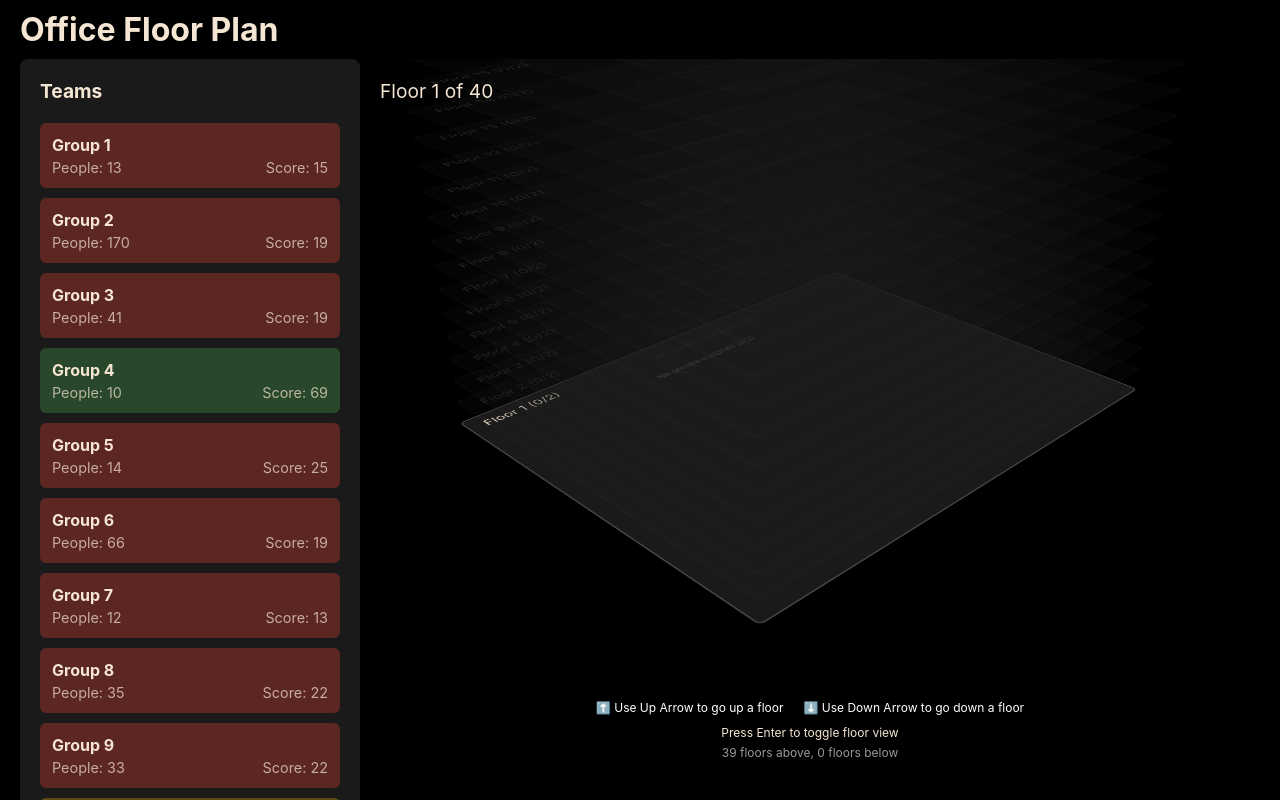
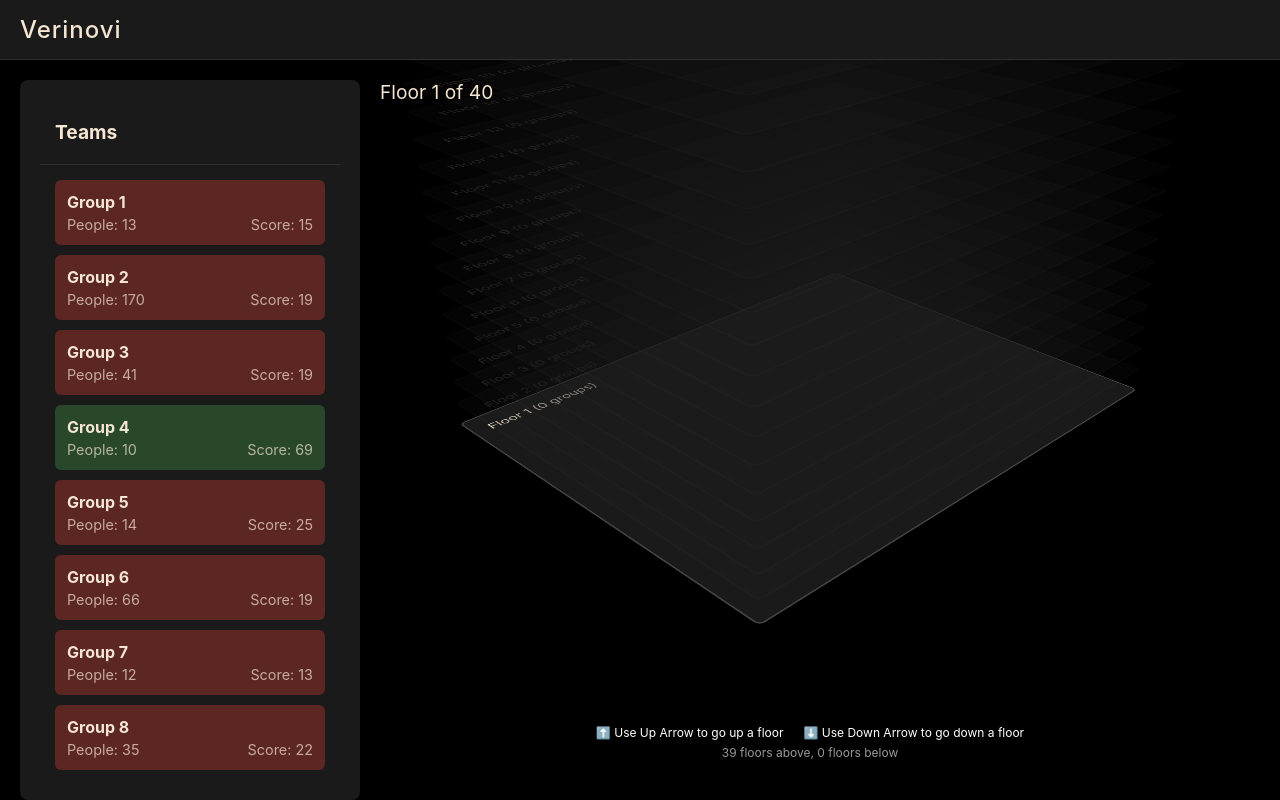
Before and after one commit to matt-james-morgan/csv_test, a React (Create React App) app: page / in a window 1280 px wide. Built offline with nearby package versions, Linux system fonts and the light colour scheme.

Commit message:
floor details adjusment

```diff
--- a/src/App.js
+++ b/src/App.js
@@ -4,6 +4,7 @@ import FloorPlan from './components/FloorPlan';
 import MatrixList from './components/MatrixList';
 import { DndProvider } from 'react-dnd';
 import { HTML5Backend } from 'react-dnd-html5-backend';
+import GroupModal from './components/GroupModal';
 
 function App() {
   const [floorData, setFloorData] = useState(
@@ -13,6 +14,8 @@ function App() {
     }))
   );
   const [matrixData, setMatrixData] = useState([]);
+  const [collaborationData, setCollaborationData] = useState([]);
+  const [selectedGroup, setSelectedGroup] = useState(null);
 
   useEffect(() => {
     const loadCSVData = async () => {
@@ -45,6 +48,19 @@ function App() {
 
         console.log('Transformed Matrix Data:', transformedMatrixData);
         setMatrixData(transformedMatrixData);
+
+        // Load collaboration data
+        const collabResponse = await fetch(`${process.env.PUBLIC_URL}/Group Cross Collab.csv`);
+        const collabText = await collabResponse.text();
+        const parsedCollabData = Papa.parse(collabText, {
+          header: false,
+          skipEmptyLines: true
+        }).data;
+
+        // Remove the first column (People #) and first row (headers)
+        const cleanedData = parsedCollabData.slice(1).map(row => row.slice(2));
+        setCollaborationData(cleanedData);
+
       } catch (error) {
         console.error('Error loading CSV:', error);
       }
@@ -53,36 +69,76 @@ function App() {
     loadCSVData();
   }, []);
 
+  const getCollaborationScore = (group1, group2) => {
+    if (!collaborationData.length) return 0;
+
+    // Extract group numbers from headers (assuming format "Group X")
+    const getGroupNumber = (header) => parseInt(header.replace('Group ', '')) - 1;
+
+    const index1 = getGroupNumber(group1.header);
+    const index2 = getGroupNumber(group2.header);
+
+    // Get score from the matrix (try both combinations as it's symmetric)
+    const score1 = parseInt(collaborationData[index1][index2]) || 0;
+    const score2 = parseInt(collaborationData[index2][index1]) || 0;
+
+    return Math.max(score1, score2);
+  };
+
+  const calculateFloorScore = (groups) => {
+    if (groups.length <= 1) return 0;
+
+    let totalScore = 0;
+    let pairCount = 0;
+
+    // Calculate scores between each pair of groups
+    for (let i = 0; i < groups.length; i++) {
+      for (let j = i + 1; j < groups.length; j++) {
+        totalScore += getCollaborationScore(groups[i], groups[j]);
+        pairCount++;
+      }
+    }
+
+    // Return average score
+    return pairCount > 0 ? Math.round(totalScore / pairCount) : 0;
+  };
+
   const handleFloorDrop = (group, floorId) => {
-    console.log('Handling group drop:', { group, floorId });
     setFloorData(prevFloorData => {
-      const newFloorData = prevFloorData.map(floor => {
+      return prevFloorData.map(floor => {
         if (floor.floor_id === floorId) {
-          // Check if floor already has 2 groups
-          if (floor.groups.length >= 2) {
-            console.log('Floor already has maximum groups');
-            return floor; // Don't add more groups
-          }
-
-          // Check if group is already on this floor
           if (floor.groups.some(g => g.header === group.header)) {
-            console.log('Group already exists on this floor');
             return floor;
           }
 
-          console.log('Adding group to floor:', floorId);
+          const newGroups = [...floor.groups, group];
+          const collaborationScore = calculateFloorScore(newGroups);
+
           return {
             ...floor,
-            groups: [...floor.groups, group]
+            groups: newGroups,
+            collaborationScore
           };
         }
         return floor;
       });
-      console.log('Updated floor data:', newFloorData);
-      return newFloorData;
     });
   };
 
+  const handleFloorClear = (floorId) => {
+    setFloorData(prevFloorData => {
+      return prevFloorData.map(floor => {
+        if (floor.floor_id === floorId) {
+          return {
+            ...floor,
+            groups: [],
+            collaborationScore: 0
+          };
+        }
+        return floor;
+      });
+    });
+  };
 
   return (
     <DndProvider backend={HTML5Backend}>
@@ -94,13 +150,23 @@ function App() {
         display: 'flex',
         flexDirection: 'column'
       }}>
-        <h1 style={{
-          margin: '10px 20px',
-          flex: '0 0 auto',
-          color: '#f5e6d3'
+        <header style={{
+          backgroundColor: '#1a1a1a',
+          padding: '15px 20px',
+          borderBottom: '1px solid rgba(245, 230, 211, 0.1)',
+          display: 'flex',
+          alignItems: 'center'
         }}>
-          Office Floor Plan
-        </h1>
+          <h1 style={{
+            color: '#f5e6d3',
+            margin: 0,
+            fontSize: '1.5em',
+            fontWeight: '500',
+            letterSpacing: '1px'
+          }}>
+            Verinovi
+          </h1>
+        </header>
 
         <div style={{
           display: 'flex',
@@ -109,8 +175,7 @@ function App() {
           padding: '0 20px 20px 20px'
         }}>
           <MatrixList matrixData={matrixData} />
-
-          <div className="floor-container" style={{
+          <div style={{
             flex: 1,
             position: 'relative',
             overflow: 'hidden'
@@ -118,9 +183,18 @@ function App() {
             <FloorPlan
               floorData={floorData}
               handleFloorDrop={handleFloorDrop}
+              handleFloorClear={handleFloorClear}
+              onGroupSelect={setSelectedGroup}
             />
           </div>
         </div>
+
+        {selectedGroup && (
+          <GroupModal
+            group={selectedGroup}
+            onClose={() => setSelectedGroup(null)}
+          />
+        )}
       </div>
     </DndProvider>
   );
--- a/src/components/Floor.js
+++ b/src/components/Floor.js
@@ -5,19 +5,16 @@ function Floor({
   id,
   floorNumber,
   groups = [],
+  collaborationScore,
   onDrop,
-  style,
-  onKeyDown,
-  tabIndex
+  onClear,
+  onShowDetail,
+  style
 }) {
   const [selectedGroup, setSelectedGroup] = useState(null);
+
   const handleDrop = (e) => {
     e.preventDefault();
-    if (groups.length >= 2) {
-      console.log('Floor is at maximum capacity');
-      return;
-    }
-
     try {
       const groupData = e.dataTransfer.getData('application/json');
       if (!groupData) {
@@ -33,121 +30,79 @@ function Floor({
   };
 
   const handleDragOver = (e) => {
-    if (groups.length < 2) {
     e.preventDefault();
-    }
-  };
-
-  const getGroupColor = (score) => {
-    if (score >= 60) return 'rgba(76, 175, 80, 0.3)';
-    if (score >= 40) return 'rgba(255, 193, 7, 0.3)';
-    return 'rgba(244, 67, 54, 0.3)';
   };
 
   return (
-    <>
     <div
       onDrop={handleDrop}
       onDragOver={handleDragOver}
-        onKeyDown={onKeyDown}
-        tabIndex={tabIndex}
+      onKeyDown={(e) => {
+        if (e.key === 'Enter') {
+          console.log('Enter pressed on floor:', id);
+          onShowDetail(id);
+        }
+      }}
+      tabIndex={0}
       style={{
         padding: '20px',
         borderRadius: '8px',
         position: 'relative',
         cursor: 'pointer',
         minHeight: '120px',
-          opacity: groups.length >= 2 ? 0.7 : 1,
+        outline: 'none',
         ...style
       }}
     >
       <div style={{
+        display: 'flex',
+        justifyContent: 'space-between',
+        alignItems: 'center'
+      }}>
+        <div style={{
           color: '#f5e6d3',
           fontSize: '1.2em',
-          position: 'absolute',
-          top: '10px',
-          left: '20px',
-          zIndex: 1
         }}>
-          Floor {floorNumber} ({groups.length}/2)
+          Floor {floorNumber} ({groups.length} groups)
+          {groups.length > 1 && (
+            <span style={{
+              marginLeft: '10px',
+              fontSize: '0.9em',
+              opacity: 0.8
+            }}>
+              Avg. Collaboration: {collaborationScore}
+            </span>
+          )}
         </div>
 
-        <div style={{
-          marginTop: '40px',
-          display: 'flex',
-          flexDirection: 'column',
-          gap: '10px',
-          padding: '0 10px'
-        }}>
-          {groups.map((group, index) => (
-            <div
-              key={`${group.header}-${index}`}
+        {groups.length > 0 && (
+          <button
+            onClick={() => onClear(id)}
             style={{
-                backgroundColor: getGroupColor(group.avgScore),
-                padding: '12px',
-                borderRadius: '6px',
-                cursor: 'pointer'
+              background: 'rgba(244, 67, 54, 0.3)',
+              border: 'none',
+              color: '#f5e6d3',
+              padding: '4px 8px',
+              borderRadius: '4px',
+              cursor: 'pointer',
+              fontSize: '0.8em',
+              transition: 'background-color 0.2s',
             }}
-              onClick={() => {
-                console.log('Group clicked:', group);
-                setSelectedGroup(group);
-              }}
+            onMouseOver={(e) => e.target.style.background = 'rgba(244, 67, 54, 0.5)'}
+            onMouseOut={(e) => e.target.style.background = 'rgba(244, 67, 54, 0.3)'}
           >
-              <div style={{
-                color: '#f5e6d3',
-                fontWeight: 'bold',
-                marginBottom: '4px'
-              }}>
-                {group.header}
-              </div>
-              <div style={{
-                display: 'flex',
-                justifyContent: 'space-between',
-                color: '#f5e6d3',
-                fontSize: '0.9em',
-                opacity: 0.7
-              }}>
-                <span>People: {group.peopleCount}</span>
-                <span>Score: {group.avgScore}</span>
-              </div>
-            </div>
-          ))}
-          {groups.length === 0 && (
-            <div style={{
-              color: '#f5e6d3',
-              opacity: 0.5,
-              fontSize: '0.9em',
-              width: '100%',
-              textAlign: 'center',
-              marginTop: '10px'
-            }}>
-              No groups assigned (0/2)
-            </div>
+            Clear Floor
+          </button>
         )}
-        </div>
       </div>
 
       {selectedGroup && (
-        <>
-          <div
-            style={{
-              position: 'fixed',
-              top: 0,
-              left: 0,
-              right: 0,
-              bottom: 0,
-              backgroundColor: 'rgba(0, 0, 0, 0.85)',
-              zIndex: 1000
-            }}
-            onClick={() => setSelectedGroup(null)}
-          />
         <GroupModal
           group={selectedGroup}
           onClose={() => setSelectedGroup(null)}
         />
-        </>
       )}
-    </>
+    </div>
   );
 }
 
--- a/src/components/FloorDetail.js
+++ b/src/components/FloorDetail.js
@@ -1,75 +1,105 @@
 import React from 'react';
 
-function FloorDetail({ floor, onClose, onGroupClick }) {
-  if (!floor) return null;
 
-  const getGroupColor = (type) => {
-    const GROUP_COLORS = {
-      project: 'rgba(255, 205, 210, 0.8)',
-      department: 'rgba(200, 230, 201, 0.8)',
-      team: 'rgba(227, 242, 253, 0.8)'
-    };
-    return GROUP_COLORS[type] || 'rgba(189, 189, 189, 0.8)';
+function FloorDetail({ floor, onClose, onClear, onGroupSelect }) {
+  const getGroupColor = (score) => {
+    if (score >= 60) return 'rgba(76, 175, 80, 0.3)';
+    if (score >= 40) return 'rgba(255, 193, 7, 0.3)';
+    return 'rgba(244, 67, 54, 0.3)';
   };
 
   return (
     <div style={{
-      position: 'fixed',
-      top: 0,
-      left: 0,
-      right: 0,
-      bottom: 0,
-      backgroundColor: 'rgba(0, 0, 0, 0.85)',
-      zIndex: 1000,
-      display: 'flex',
-      justifyContent: 'center',
-      alignItems: 'center'
+      position: 'absolute',
+      top: '50%',
+      left: '50%',
+      transform: 'translate(-50%, -50%)',
+      backgroundColor: '#1a1a1a',
+      padding: '20px',
+      borderRadius: '8px',
+      width: '60%',
+      maxHeight: '70vh',
+      overflow: 'auto',
+      boxShadow: '0 4px 6px rgba(0, 0, 0, 0.1)',
+      zIndex: 1000
     }}>
       <div style={{
-        backgroundColor: '#2a2a2a',
-        borderRadius: '12px',
-        padding: '30px',
-        width: '80%',
-        maxWidth: '800px',
-        maxHeight: '80vh',
-        overflow: 'auto',
-        position: 'relative'
+        display: 'flex',
+        justifyContent: 'space-between',
+        alignItems: 'center',
+        marginBottom: '20px'
       }}>
+        <h2 style={{
+          color: '#f5e6d3',
+          margin: 0,
+          fontSize: '1.2em'
+        }}>
+          Floor {floor.floor_id} ({floor.groups.length} groups)
+          {floor.groups.length > 1 && (
+            <span style={{
+              marginLeft: '10px',
+              fontSize: '0.8em',
+              opacity: 0.8
+            }}>
+              Avg. Collaboration: {floor.collaborationScore}
+            </span>
+          )}
+        </h2>
+        <div>
+          {floor.groups.length > 0 && (
+            <button
+              onClick={() => onClear(floor.floor_id)}
+              style={{
+                background: 'rgba(244, 67, 54, 0.3)',
+                border: 'none',
+                color: '#f5e6d3',
+                padding: '6px 12px',
+                borderRadius: '4px',
+                cursor: 'pointer',
+                marginRight: '10px',
+                fontSize: '0.8em',
+                transition: 'background-color 0.2s',
+              }}
+              onMouseOver={(e) => e.target.style.background = 'rgba(244, 67, 54, 0.5)'}
+              onMouseOut={(e) => e.target.style.background = 'rgba(244, 67, 54, 0.3)'}
+            >
+              Clear Floor
+            </button>
+          )}
           <button
             onClick={onClose}
             style={{
-            position: 'absolute',
-            top: '20px',
-            right: '20px',
-            background: 'none',
+              background: 'rgba(255, 255, 255, 0.1)',
               border: 'none',
               color: '#f5e6d3',
-            fontSize: '24px',
-            cursor: 'pointer'
+              padding: '6px 12px',
+              borderRadius: '4px',
+              cursor: 'pointer',
+              fontSize: '0.8em',
+              transition: 'background-color 0.2s',
             }}
+            onMouseOver={(e) => e.target.style.background = 'rgba(255, 255, 255, 0.2)'}
+            onMouseOut={(e) => e.target.style.background = 'rgba(255, 255, 255, 0.1)'}
           >
-          ×
+            Back
           </button>
-
-        <h2 style={{ color: '#f5e6d3', marginBottom: '20px' }}>
-          Floor {floor.floor_number} Details
-        </h2>
+        </div>
+      </div>
 
       <div style={{
         display: 'grid',
-          gridTemplateColumns: 'repeat(auto-fill, minmax(250px, 1fr))',
+        gridTemplateColumns: 'repeat(auto-fill, minmax(200px, 1fr))',
         gap: '15px',
-          marginTop: '20px'
+        padding: '15px 0'
       }}>
-          {floor.groups && floor.groups.length > 0 ? (
-            floor.groups.map((group, index) => (
+        {floor.groups.map((group, index) => (
           <div
-                key={`${group.name}-${index}`}
-                onClick={() => onGroupClick(group)}
+            key={`${group.header}-${index}`}
+            onClick={() => onGroupSelect(group)}
             style={{
-                  padding: '15px',
-                  backgroundColor: getGroupColor(group.type),
-                  borderRadius: '8px',
+              backgroundColor: getGroupColor(group.avgScore),
+              padding: '12px',
+              borderRadius: '6px',
               cursor: 'pointer',
               transition: 'transform 0.2s',
               ':hover': {
@@ -78,27 +108,25 @@ function FloorDetail({ floor, onClose, onGroupClick }) {
             }}
           >
             <div style={{
-                  color: '#1a1a1a',
+              color: '#f5e6d3',
               fontWeight: 'bold',
-                  fontSize: '1.1em',
-                  marginBottom: '5px'
+              marginBottom: '6px',
+              fontSize: '1em'
             }}>
-                  {group.name}
+              {group.header}
             </div>
             <div style={{
-                  color: '#333',
-                  fontSize: '0.9em'
+              display: 'flex',
+              justifyContent: 'space-between',
+              color: '#f5e6d3',
+              fontSize: '0.8em',
+              opacity: 0.7
             }}>
-                  {group.type}
+              <span>People: {group.peopleCount}</span>
+              <span>Score: {group.avgScore}</span>
             </div>
           </div>
-            ))
-          ) : (
-            <div style={{ color: '#f5e6d3', opacity: 0.7 }}>
-              No groups assigned to this floor
-            </div>
-          )}
-        </div>
+        ))}
       </div>
     </div>
   );
--- a/src/components/FloorPlan.js
+++ b/src/components/FloorPlan.js
@@ -1,8 +1,6 @@
 import React, { useState, useEffect } from 'react';
 import Floor from './Floor';
 import FloorDetail from './FloorDetail';
-
-
 
 const getDominantTeamColor = (groups) => {
   if (!groups || groups.length === 0) return '#1a1a1a';
@@ -15,7 +13,6 @@ const getDominantTeamColor = (groups) => {
   const dominantType = Object.entries(typeCounts)
     .sort(([,a], [,b]) => b - a)[0][0];
 
-  // Define group type colors with lower opacity for floor backgrounds
   const GROUP_COLORS = {
     project: 'rgba(255, 205, 210, 0.15)',    // Light red
     department: 'rgba(200, 230, 201, 0.15)', // Light green
@@ -25,54 +22,41 @@ const getDominantTeamColor = (groups) => {
   return GROUP_COLORS[dominantType] || '#1a1a1a';
 };
 
-function FloorPlan({ floorData, handleFloorDrop}) {
+function FloorPlan({ floorData, handleFloorDrop, handleFloorClear, onGroupSelect }) {
   const [currentFloorIndex, setCurrentFloorIndex] = useState(0);
-  const [isVerticalView, setIsVerticalView] = useState(false);
   const [selectedFloor, setSelectedFloor] = useState(null);
-
-  console.log('FloorPlan rendering with floorData:', floorData);
 
   useEffect(() => {
     const handleKeyPress = (e) => {
       if (e.key === 'Enter') {
-        setIsVerticalView(prev => !prev);
-        setSelectedFloor(null);
+        const currentFloor = floorData[currentFloorIndex];
+        console.log('Enter pressed, showing details for floor:', currentFloor);
+        setSelectedFloor(currentFloor);
       } else if (e.key === 'ArrowUp' && currentFloorIndex < floorData.length - 1) {
-        setIsVerticalView(false);
         setSelectedFloor(null);
         setCurrentFloorIndex(prev => prev + 1);
       } else if (e.key === 'ArrowDown' && currentFloorIndex > 0) {
-        setIsVerticalView(false);
         setSelectedFloor(null);
         setCurrentFloorIndex(prev => prev - 1);
+      } else if (e.key === 'Escape') {
+        setSelectedFloor(null);
       }
     };
 
     window.addEventListener('keydown', handleKeyPress);
     return () => window.removeEventListener('keydown', handleKeyPress);
-  }, [currentFloorIndex, floorData.length]);
-
-
-
-  const handleFloorClick = (floor) => {
-    console.log('Floor clicked:', floor);
-    console.log('Floor employees:', floor.employees);
-    setSelectedFloor(floor);
-  };
-
-  const handleKeyDown = (event, floor) => {
-    if (event.key === 'Enter') {
-      event.preventDefault();
-      setSelectedFloor(floor);
-    }
-  };
+  }, [currentFloorIndex, floorData]);
 
   const handleCloseDetail = () => {
     setSelectedFloor(null);
   };
 
+  const handleFloorClearWithDetailClose = (floorId) => {
+    handleFloorClear(floorId);
+    setSelectedFloor(null);
+  };
+
   return (
-    <>
     <div className="floor-plan-container" style={{
       perspective: '1500px',
       height: '100%',
@@ -92,8 +76,6 @@ function FloorPlan({ floorData, handleFloorDrop}) {
         Floor {currentFloorIndex + 1} of 40
       </div>
 
-
-
       <div style={{
         position: 'relative',
         width: '100%',
@@ -107,7 +89,6 @@ function FloorPlan({ floorData, handleFloorDrop}) {
         pointerEvents: selectedFloor ? 'none' : 'auto'
       }}>
         {floorData.map((floor, index) => {
-            console.log(`in floordata.map ${JSON.stringify(floor.groups)}`);
           const isCurrent = index === currentFloorIndex;
           const relativeIndex = index - currentFloorIndex;
           const verticalOffset = relativeIndex * 30;
@@ -121,20 +102,13 @@ function FloorPlan({ floorData, handleFloorDrop}) {
                 position: 'absolute',
                 width: '70%',
                 height: '70%',
-                  transform: isCurrent && isVerticalView
-                    ? `
-                      rotateX(0deg)
-                      rotateZ(0deg)
-                      translate3d(0, -100px, 0)
-                      scale(1.2)
-                    `
-                    : `
+                transform: `
                   rotateX(60deg)
                   rotateZ(-45deg)
                   translate3d(0, -50px, ${verticalOffset}px)
                 `,
                 transition: 'all 0.5s ease-in-out',
-                  opacity: isCurrent ? 1 : (isVerticalView ? 0 : 0.15),
+                opacity: isCurrent ? 1 : 0.15,
                 pointerEvents: isCurrent ? 'auto' : 'none',
                 transformStyle: 'preserve-3d',
                 transformOrigin: 'center center',
@@ -145,9 +119,8 @@ function FloorPlan({ floorData, handleFloorDrop}) {
                 id={floor.floor_id}
                 floorNumber={floorNumber}
                 groups={floor.groups || []}
+                collaborationScore={floor.collaborationScore}
                 onDrop={handleFloorDrop}
-                  onClick={() => handleFloorClick(floor)}
-                  isVerticalView={isVerticalView && isCurrent}
                 style={{
                   width: '100%',
                   height: '100%',
@@ -157,8 +130,9 @@ function FloorPlan({ floorData, handleFloorDrop}) {
                   transition: 'all 0.5s ease-in-out',
                   cursor: 'pointer'
                 }}
-                  onKeyDown={(e) => handleKeyDown(e, { ...floor, floor_number: floorNumber })}
                 tabIndex={0}
+                onClear={handleFloorClearWithDetailClose}
+                onShowDetail={handleCloseDetail}
               />
             </div>
           );
@@ -177,12 +151,8 @@ function FloorPlan({ floorData, handleFloorDrop}) {
           <span style={{ marginRight: '20px', color: '#fff', backgroundColor: 'transparent' }}>⬆️ Use Up Arrow to go up a floor</span>
           <span style={{ color: '#fff', backgroundColor: 'transparent' }}>⬇️ Use Down Arrow to go down a floor</span>
         </div>
-          <div style={{ marginTop: '10px' }}>
-            Press Enter to toggle floor view
-          </div>
         <div style={{ marginTop: '5px', color: '#999' }}>
           {`${floorData.length - currentFloorIndex - 1} floors above, ${currentFloorIndex} floors below`}
-          </div>
         </div>
       </div>
 
@@ -190,13 +160,11 @@ function FloorPlan({ floorData, handleFloorDrop}) {
         <FloorDetail
           floor={selectedFloor}
           onClose={handleCloseDetail}
-          onGroupClick={(group) => {
-            // Handle group click - show group modal
-            console.log('Group clicked:', group);
-          }}
+          onClear={handleFloorClearWithDetailClose}
+          onGroupSelect={onGroupSelect}
         />
       )}
-    </>
+    </div>
   );
 }
 
--- a/src/components/MatrixList.js
+++ b/src/components/MatrixList.js
@@ -13,20 +13,45 @@ function MatrixList({ matrixData }) {
 
   return (
     <>
-      <div className="matrix-list-container">
-        <h2 style={{
-          color: '#f5e6d3',
-          marginTop: 0,
-          marginBottom: '20px',
-          fontSize: '1.2em'
+      <div className="matrix-list-container" style={{
+        display: 'flex',
+        flexDirection: 'column',
+        height: 'calc(100% - 40px)',
+        backgroundColor: '#1a1a1a',
+        width: '300px',
+        position: 'relative',
+        margin: '20px 0',
+        borderRadius: '8px',
+        boxShadow: '0 2px 4px rgba(0,0,0,0.2)'
+      }}>
+        <div style={{
+          position: 'sticky',
+          top: 0,
+          backgroundColor: '#1a1a1a',
+          padding: '20px 15px',
+          borderBottom: '1px solid rgba(245, 230, 211, 0.1)',
+          zIndex: 2,
+          borderTopLeftRadius: '8px',
+          borderTopRightRadius: '8px'
         }}>
-          Teams
-        </h2>
+          <h2 style={{
+            color: '#f5e6d3',
+            margin: 0,
+            fontSize: '1.2em'
+          }}>
+            Teams
+          </h2>
+        </div>
 
         <div style={{
           display: 'flex',
           flexDirection: 'column',
-          gap: '10px'
+          gap: '10px',
+          padding: '15px',
+          overflowY: 'auto',
+          height: '100%',
+          position: 'relative',
+          zIndex: 1
         }}>
           {matrixData.map((team) => (
             <div
```
Lines whose indentation alone changed are shown as unchanged.
